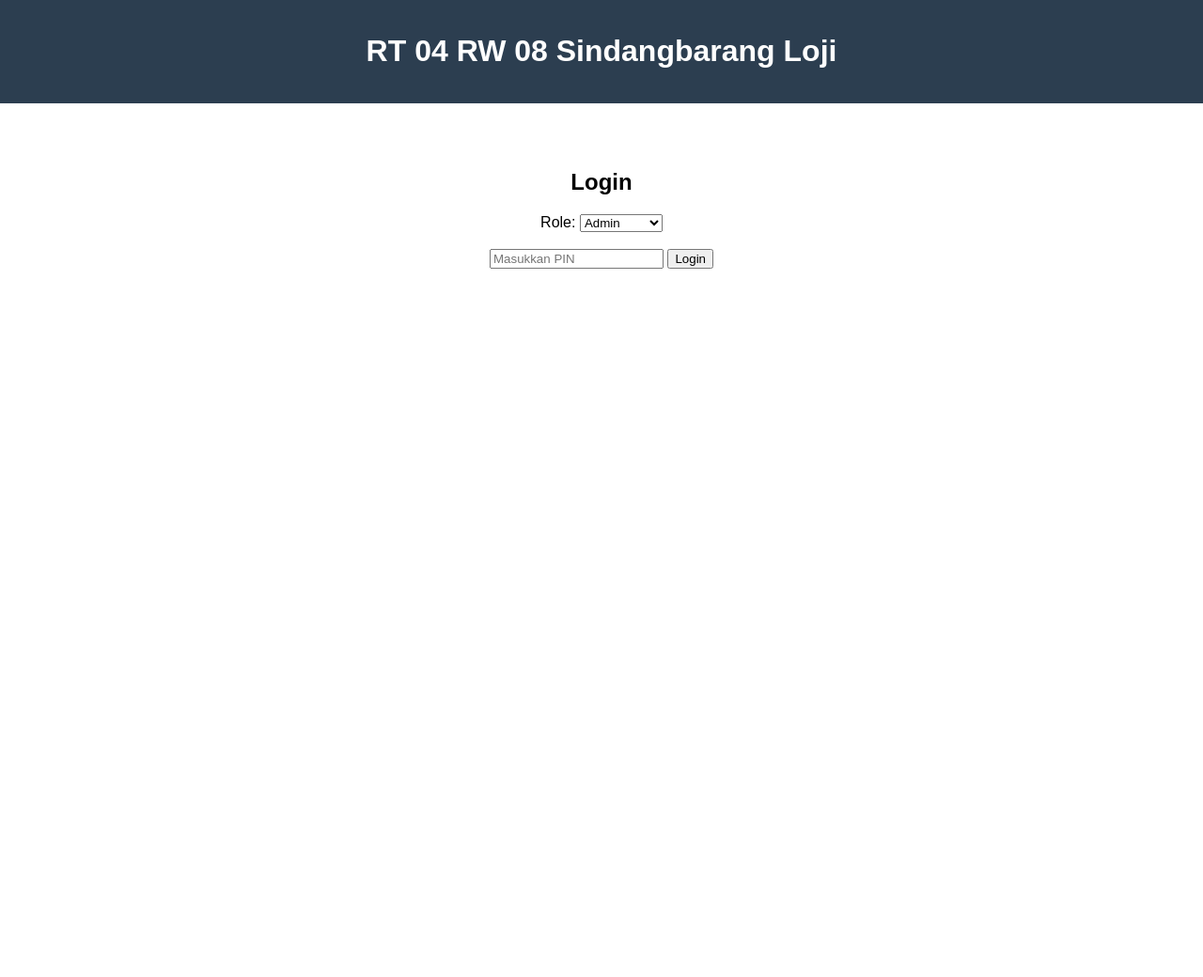
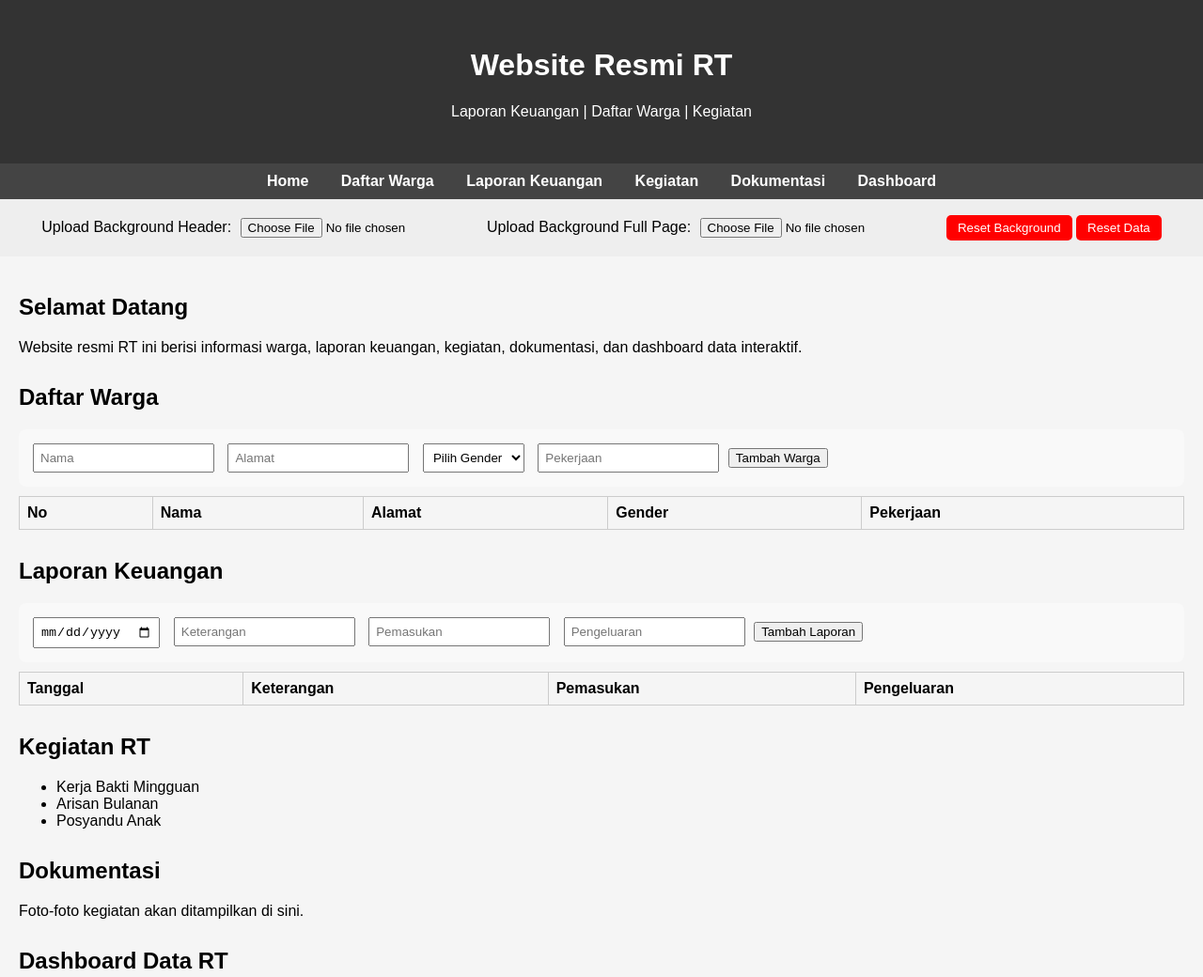
Before and after one commit to vaivai23-ui/website-rt04, a plain HTML site: page index.html in a window 1280 px wide. Shown: the top 1040 px of the page at 94% size. Before the commit the page ends 800 px from the top, so only its background shows below. Drawn offline with nearby package versions, Linux system fonts and the light colour scheme.

Commit message:
Add files via upload

```diff
--- a/index.html
+++ b/index.html
@@ -2,117 +2,316 @@
 <html lang="id">
 <head>
   <meta charset="UTF-8">
-  <title>RT 04 RW 08 Sindangbarang Loji</title>
-  <script src="https://cdnjs.cloudflare.com/ajax/libs/jspdf/2.5.1/jspdf.umd.min.js"></script>
+  <title>Website RT Interaktif</title>
+  <script src="https://cdn.jsdelivr.net/npm/chart.js"></script>
   <style>
-    body { font-family: Arial, sans-serif; margin: 0; padding: 0; }
-    header { background: #2c3e50; color: #fff; padding: 15px; text-align: center; }
-    nav { background: #34495e; display: flex; justify-content: center; }
-    nav button { background: #34495e; color: white; border: none; padding: 10px 15px; cursor: pointer; }
-    nav button:hover { background: #2c3e50; }
-    section { display: none; padding: 20px; }
-    section.active { display: block; }
-    table { border-collapse: collapse; width: 100%; margin: 10px 0; }
+    body {
+      margin: 0;
+      padding: 0;
+      background: #f5f5f5;
+      font-family: Arial, sans-serif;
+      min-height: 100vh;
+      background-size: cover;
+      background-position: center;
+      background-attachment: fixed;
+    }
+    header {
+      text-align: center;
+      padding: 30px;
+      color: white;
+      background: #333;
+      background-size: cover;
+      background-position: center;
+    }
+    nav {
+      background: #444;
+      padding: 10px;
+      text-align: center;
+    }
+    nav a {
+      color: white;
+      margin: 0 15px;
+      text-decoration: none;
+      font-weight: bold;
+    }
+    nav a:hover { text-decoration: underline; }
+    .toolbar {
+      padding: 15px;
+      text-align: center;
+      background: #eee;
+    }
+    .toolbar input { margin: 5px; }
+    .reset-btn {
+      background: red;
+      color: white;
+      border: none;
+      padding: 6px 12px;
+      cursor: pointer;
+      border-radius: 5px;
+    }
+    main { padding: 20px; }
+    section { margin-bottom: 30px; }
+    table {
+      width: 100%;
+      border-collapse: collapse;
+      margin-top: 10px;
+    }
     table, th, td { border: 1px solid #ccc; }
-    th, td { padding: 8px; text-align: left; }
-    .login-container { text-align: center; padding: 50px; }
-    .hidden { display: none; }
+    th, td {
+      padding: 8px;
+      text-align: left;
+    }
+    form {
+      margin-top: 10px;
+      background: #f9f9f9;
+      padding: 10px;
+      border-radius: 8px;
+    }
+    form input, form select {
+      margin: 5px;
+      padding: 6px;
+    }
+    canvas {
+      margin: 20px auto;
+      display: block;
+      max-width: 600px;
+      background: white;
+      padding: 10px;
+      border-radius: 8px;
+    }
   </style>
 </head>
 <body>
-  <header>
-    <h1>RT 04 RW 08 Sindangbarang Loji</h1>
+  <header id="header">
+    <h1>Website Resmi RT</h1>
+    <p>Laporan Keuangan | Daftar Warga | Kegiatan</p>
   </header>
 
-  <div id="loginSection" class="login-container">
-    <h2>Login</h2>
-    <label>Role:
-      <select id="roleSelect">
-        <option value="Admin">Admin</option>
-        <option value="Bendahara">Bendahara</option>
-      </select>
-    </label><br><br>
-    <input type="password" id="pinInput" placeholder="Masukkan PIN" />
-    <button onclick="login()">Login</button>
+  <nav>
+    <a href="#home">Home</a>
+    <a href="#warga">Daftar Warga</a>
+    <a href="#keuangan">Laporan Keuangan</a>
+    <a href="#kegiatan">Kegiatan</a>
+    <a href="#dokumentasi">Dokumentasi</a>
+    <a href="#dashboard">Dashboard</a>
+  </nav>
+
+  <div class="toolbar">
+    <label>Upload Background Header:
+      <input type="file" id="headerUpload" accept="image/*">
+    </label>
+    <label>Upload Background Full Page:
+      <input type="file" id="bgUpload" accept="image/*">
+    </label>
+    <button class="reset-btn" onclick="resetBackgrounds()">Reset Background</button>
+    <button class="reset-btn" onclick="resetData()">Reset Data</button>
   </div>
 
-  <div id="mainSection" class="hidden">
-    <nav id="menu"></nav>
-
-    <section id="dashboard" class="active">
-      <h2>Dashboard</h2>
-      <p>Saldo Kas: Rp <span id="saldoKas">0</span></p>
-    </section>
-
-    <section id="keuangan">
-      <h2>Keuangan</h2>
-      <input type="text" id="ketKeuangan" placeholder="Keterangan">
-      <input type="number" id="jumlahKeuangan" placeholder="Jumlah">
-      <select id="jenisKeuangan">
-        <option value="masuk">Pemasukan</option>
-        <option value="keluar">Pengeluaran</option>
-      </select>
-      <button onclick="tambahKeuangan()">Simpan</button>
-      <table id="tabelKeuangan"><tr><th>Tanggal</th><th>Keterangan</th><th>Jumlah</th><th>Jenis</th><th>Aksi</th></tr></table>
-      <input type="month" id="bulanKeuangan">
-      <button onclick="exportPDFKeuangan()">PDF Bulanan</button>
+  <main>
+    <section id="home">
+      <h2>Selamat Datang</h2>
+      <p>Website resmi RT ini berisi informasi warga, laporan keuangan, kegiatan, dokumentasi, dan dashboard data interaktif.</p>
     </section>
 
     <section id="warga">
       <h2>Daftar Warga</h2>
-      <input type="text" id="namaWarga" placeholder="Nama">
-      <button onclick="tambahWarga()">Tambah Warga</button>
-      <table id="tabelWarga"><tr><th>Nama</th></tr></table>
+      <form id="formWarga">
+        <input type="text" id="nama" placeholder="Nama" required>
+        <input type="text" id="alamat" placeholder="Alamat" required>
+        <select id="gender" required>
+          <option value="">Pilih Gender</option>
+          <option value="L">Laki-laki</option>
+          <option value="P">Perempuan</option>
+        </select>
+        <input type="text" id="pekerjaan" placeholder="Pekerjaan" required>
+        <button type="submit">Tambah Warga</button>
+      </form>
+      <table id="tabelWarga">
+        <tr><th>No</th><th>Nama</th><th>Alamat</th><th>Gender</th><th>Pekerjaan</th></tr>
+      </table>
     </section>
 
-    <section id="iuran">
-      <h2>Iuran Bulanan</h2>
-      <input type="month" id="bulanIuran" onchange="tampilIuran()">
-      <table id="tabelIuran"><tr><th>Nama</th><th>Status</th><th>Aksi</th></tr></table>
-      <p>Total Lunas: <span id="totalLunas">0</span> | Belum: <span id="totalBelum">0</span></p>
-      <button onclick="exportPDFIuran()">Cetak Laporan Iuran</button>
+    <section id="keuangan">
+      <h2>Laporan Keuangan</h2>
+      <form id="formKeuangan">
+        <input type="date" id="tanggal" required>
+        <input type="text" id="keterangan" placeholder="Keterangan" required>
+        <input type="number" id="pemasukan" placeholder="Pemasukan" min="0">
+        <input type="number" id="pengeluaran" placeholder="Pengeluaran" min="0">
+        <button type="submit">Tambah Laporan</button>
+      </form>
+      <table id="tabelKeuangan">
+        <tr><th>Tanggal</th><th>Keterangan</th><th>Pemasukan</th><th>Pengeluaran</th></tr>
+      </table>
     </section>
 
-    <section id="profil">
-      <h2>Profil RT</h2>
-      <label>Ubah PIN: <input type="password" id="ubahPIN"></label>
-      <button onclick="simpanPIN()">Simpan PIN</button>
-      <hr>
-      <button onclick="backupData()">Backup Data</button>
-      <input type="file" id="restoreFile" onchange="restoreData(event)">
+    <section id="kegiatan">
+      <h2>Kegiatan RT</h2>
+      <ul>
+        <li>Kerja Bakti Mingguan</li>
+        <li>Arisan Bulanan</li>
+        <li>Posyandu Anak</li>
+      </ul>
     </section>
-  </div>
+
+    <section id="dokumentasi">
+      <h2>Dokumentasi</h2>
+      <p>Foto-foto kegiatan akan ditampilkan di sini.</p>
+    </section>
+
+    <section id="dashboard">
+      <h2>Dashboard Data RT</h2>
+      <canvas id="chartGender"></canvas>
+      <canvas id="chartPekerjaan"></canvas>
+      <canvas id="chartKeuangan"></canvas>
+    </section>
+  </main>
 
   <script>
-    let data = JSON.parse(localStorage.getItem('dataRT')) || {saldo:0,keuangan:[],warga:[],pin:'1234',iuran:{}};
-    let currentRole = '';
+    // ======= DATA STORAGE =======
+    let warga = JSON.parse(localStorage.getItem("warga")) || [];
+    let keuangan = JSON.parse(localStorage.getItem("keuangan")) || [];
 
-    function saveData(){ localStorage.setItem('dataRT', JSON.stringify(data)); tampilKeuangan(); tampilWarga(); updateSaldo(); tampilIuran(); }
-    function login(){ let pin=document.getElementById('pinInput').value; let role=document.getElementById('roleSelect').value; if(pin===data.pin){currentRole=role; document.getElementById('loginSection').classList.add('hidden'); document.getElementById('mainSection').classList.remove('hidden'); buildMenu(); saveData();} else alert('PIN salah'); }
+    // ======= TAMBAH WARGA =======
+    document.getElementById("formWarga").addEventListener("submit", function(e) {
+      e.preventDefault();
+      const nama = document.getElementById("nama").value;
+      const alamat = document.getElementById("alamat").value;
+      const gender = document.getElementById("gender").value;
+      const pekerjaan = document.getElementById("pekerjaan").value;
+      warga.push({ nama, alamat, gender, pekerjaan });
+      localStorage.setItem("warga", JSON.stringify(warga));
+      tampilkanWarga();
+      updateCharts();
+      e.target.reset();
+    });
 
-    function buildMenu(){ let menu=document.getElementById('menu'); menu.innerHTML=''; let items=[{id:'dashboard',label:'Dashboard'},{id:'keuangan',label:'Keuangan'},{id:'warga',label:'Warga'},{id:'iuran',label:'Iuran Bulanan'},{id:'profil',label:'Profil'}]; if(currentRole==='Bendahara'){items=items.filter(i=>i.id==='dashboard'||i.id==='keuangan'||i.id==='iuran');} items.forEach(i=>{let btn=document.createElement('button'); btn.textContent=i.label; btn.onclick=()=>showSection(i.id); menu.appendChild(btn);}); }
-    function showSection(id){ document.querySelectorAll('section').forEach(s=>s.classList.remove('active')); document.getElementById(id).classList.add('active'); }
+    function tampilkanWarga() {
+      const tabel = document.getElementById("tabelWarga");
+      tabel.innerHTML = "<tr><th>No</th><th>Nama</th><th>Alamat</th><th>Gender</th><th>Pekerjaan</th></tr>";
+      warga.forEach((w, i) => {
+        tabel.innerHTML += `<tr>
+          <td>${i+1}</td>
+          <td>${w.nama}</td>
+          <td>${w.alamat}</td>
+          <td>${w.gender}</td>
+          <td>${w.pekerjaan}</td>
+        </tr>`;
+      });
+    }
 
-    function updateSaldo(){document.getElementById('saldoKas').textContent=data.saldo;}
-    function tambahKeuangan(){let ket=document.getElementById('ketKeuangan').value; let jml=parseInt(document.getElementById('jumlahKeuangan').value); let jenis=document.getElementById('jenisKeuangan').value; if(!jml)return; data.keuangan.push({tgl:new Date().toLocaleDateString(),ket:ket,jml:jml,jenis:jenis}); if(jenis==='masuk') data.saldo+=jml; else data.saldo-=jml; saveData(); alert('Transaksi tersimpan');}
-    function tampilKeuangan(){let t=document.getElementById('tabelKeuangan'); t.innerHTML='<tr><th>Tanggal</th><th>Keterangan</th><th>Jumlah</th><th>Jenis</th><th>Aksi</th></tr>'; data.keuangan.forEach((k,i)=>{let row=t.insertRow(); row.insertCell(0).textContent=k.tgl; row.insertCell(1).textContent=k.ket; row.insertCell(2).textContent=k.jml; row.insertCell(3).textContent=k.jenis; let c=row.insertCell(4); let btn=document.createElement('button'); btn.textContent='Cetak Kwitansi'; btn.onclick=()=>cetakKwitansi(k); c.appendChild(btn); });}
-    function cetakKwitansi(k){let w=window.open('', '', 'width=600,height=400'); w.document.write('<h2>Kwitansi</h2><p>Tanggal: '+k.tgl+'</p><p>Keterangan: '+k.ket+'</p><p>Jumlah: Rp'+k.jml+'</p><p>Jenis: '+k.jenis+'</p><p><b>Stempel: RT 01 - Sah</b></p>'); w.print();}
+    // ======= TAMBAH KEUANGAN =======
+    document.getElementById("formKeuangan").addEventListener("submit", function(e) {
+      e.preventDefault();
+      const tanggal = document.getElementById("tanggal").value;
+      const keterangan = document.getElementById("keterangan").value;
+      const pemasukan = parseInt(document.getElementById("pemasukan").value) || 0;
+      const pengeluaran = parseInt(document.getElementById("pengeluaran").value) || 0;
+      keuangan.push({ tanggal, keterangan, pemasukan, pengeluaran });
+      localStorage.setItem("keuangan", JSON.stringify(keuangan));
+      tampilkanKeuangan();
+      updateCharts();
+      e.target.reset();
+    });
 
-    function exportPDFKeuangan(){let {jsPDF}=window.jspdf; let doc=new jsPDF(); let bulan=document.getElementById('bulanKeuangan').value; doc.text('Laporan Keuangan Bulan '+bulan,10,10); let y=20; data.keuangan.filter(k=>k.tgl.includes(bulan.split('-')[1])).forEach(k=>{doc.text(`${k.tgl} - ${k.ket} - Rp${k.jml} - ${k.jenis}`,10,y); y+=10;}); doc.text('Stempel: RT 01 - Sah',10,y+10); doc.save('laporan-keuangan.pdf');}
+    function tampilkanKeuangan() {
+      const tabel = document.getElementById("tabelKeuangan");
+      tabel.innerHTML = "<tr><th>Tanggal</th><th>Keterangan</th><th>Pemasukan</th><th>Pengeluaran</th></tr>";
+      keuangan.forEach(k => {
+        tabel.innerHTML += `<tr>
+          <td>${k.tanggal}</td>
+          <td>${k.keterangan}</td>
+          <td>Rp ${k.pemasukan}</td>
+          <td>Rp ${k.pengeluaran}</td>
+        </tr>`;
+      });
+    }
 
-    function tambahWarga(){let nama=document.getElementById('namaWarga').value; if(!nama)return; data.warga.push(nama); saveData();}
-    function tampilWarga(){let t=document.getElementById('tabelWarga'); t.innerHTML='<tr><th>Nama</th></tr>'; data.warga.forEach(w=>{let row=t.insertRow(); row.insertCell(0).textContent=w;});}
+    // ======= CHARTS =======
+    let chartGender, chartPekerjaan, chartKeuangan;
 
-    function tampilIuran(){let bulan=document.getElementById('bulanIuran').value; if(!bulan) return; if(!data.iuran[bulan]) data.iuran[bulan]={}; data.warga.forEach(w=>{ if(!data.iuran[bulan][w]) data.iuran[bulan][w]='Belum'; }); let t=document.getElementById('tabelIuran'); t.innerHTML='<tr><th>Nama</th><th>Status</th><th>Aksi</th></tr>'; let lunas=0; let belum=0; Object.keys(data.iuran[bulan]).forEach(w=>{let row=t.insertRow(); row.insertCell(0).textContent=w; row.insertCell(1).textContent=data.iuran[bulan][w]; let c=row.insertCell(2); let btn=document.createElement('button'); btn.textContent='Lunas'; btn.onclick=()=>{data.iuran[bulan][w]='Lunas'; data.keuangan.push({tgl:new Date().toLocaleDateString(),ket:'Iuran '+w,jml:50000,jenis:'masuk'}); data.saldo+=50000; saveData(); tampilIuran();}; c.appendChild(btn); if(data.iuran[bulan][w]==='Lunas') lunas++; else belum++; }); document.getElementById('totalLunas').textContent=lunas; document.getElementById('totalBelum').textContent=belum; saveData();}
+    function updateCharts() {
+      // Data Gender
+      const jmlL = warga.filter(w => w.gender === "L").length;
+      const jmlP = warga.filter(w => w.gender === "P").length;
 
-    function exportPDFIuran(){let {jsPDF}=window.jspdf; let doc=new jsPDF(); let bulan=document.getElementById('bulanIuran').value; doc.text('Laporan Iuran Bulan '+bulan,10,10); let y=20; Object.entries(data.iuran[bulan]||{}).forEach(([w,s])=>{doc.text(`${w}: ${s}`,10,y); y+=10;}); doc.text('Stempel: RT 01 - Sah',10,y+10); doc.save('laporan-iuran.pdf');}
+      if (chartGender) chartGender.destroy();
+      chartGender = new Chart(document.getElementById("chartGender"), {
+        type: "pie",
+        data: {
+          labels: ["Laki-laki", "Perempuan"],
+          datasets: [{ data: [jmlL, jmlP], backgroundColor: ["#36A2EB", "#FF6384"] }]
+        }
+      });
 
-    function simpanPIN(){let pin=document.getElementById('ubahPIN').value; if(pin){data.pin=pin; saveData(); alert('PIN diubah');}}
+      // Data Pekerjaan
+      const pekerjaanCount = {};
+      warga.forEach(w => pekerjaanCount[w.pekerjaan] = (pekerjaanCount[w.pekerjaan] || 0) + 1);
+      if (chartPekerjaan) chartPekerjaan.destroy();
+      chartPekerjaan = new Chart(document.getElementById("chartPekerjaan"), {
+        type: "bar",
+        data: {
+          labels: Object.keys(pekerjaanCount),
+          datasets: [{ label: "Jumlah", data: Object.values(pekerjaanCount), backgroundColor: "#4CAF50" }]
+        }
+      });
 
-    function backupData(){let blob=new Blob([JSON.stringify(data)],{type:'application/json'}); let a=document.createElement('a'); a.href=URL.createObjectURL(blob); a.download='backup-rt.json'; a.click();}
-    function restoreData(e){let file=e.target.files[0]; let reader=new FileReader(); reader.onload=function(){data=JSON.parse(reader.result); saveData();}; reader.readAsText(file);}
+      // Data Keuangan
+      const totalPemasukan = keuangan.reduce((sum, k) => sum + k.pemasukan, 0);
+      const totalPengeluaran = keuangan.reduce((sum, k) => sum + k.pengeluaran, 0);
+      if (chartKeuangan) chartKeuangan.destroy();
+      chartKeuangan = new Chart(document.getElementById("chartKeuangan"), {
+        type: "bar",
+        data: {
+          labels: ["Pemasukan", "Pengeluaran"],
+          datasets: [{ label: "Keuangan", data: [totalPemasukan, totalPengeluaran], backgroundColor: ["#2196F3", "#f44336"] }]
+        }
+      });
+    }
 
-    saveData();
+    // ======= BACKGROUND =======
+    const header = document.getElementById("header");
+    document.getElementById("headerUpload").addEventListener("change", function(e) {
+      const reader = new FileReader();
+      reader.onload = ev => { header.style.backgroundImage = `url('${ev.target.result}')`; localStorage.setItem("bgHeader", ev.target.result); };
+      reader.readAsDataURL(e.target.files[0]);
+    });
+    document.getElementById("bgUpload").addEventListener("change", function(e) {
+      const reader = new FileReader();
+      reader.onload = ev => { document.body.style.backgroundImage = `url('${ev.target.result}')`; localStorage.setItem("bgPage", ev.target.result); };
+      reader.readAsDataURL(e.target.files[0]);
+    });
+
+    // ======= RESET =======
+    function resetBackgrounds() {
+      localStorage.removeItem("bgHeader");
+      localStorage.removeItem("bgPage");
+      header.style.backgroundImage = "none";
+      document.body.style.backgroundImage = "none";
+      alert("Background berhasil direset!");
+    }
+
+    function resetData() {
+      localStorage.removeItem("warga");
+      localStorage.removeItem("keuangan");
+      warga = [];
+      keuangan = [];
+      tampilkanWarga();
+      tampilkanKeuangan();
+      updateCharts();
+      alert("Data berhasil direset!");
+    }
+
+    // ======= INIT =======
+    window.onload = function() {
+      tampilkanWarga();
+      tampilkanKeuangan();
+      updateCharts();
+      const savedHeader = localStorage.getItem("bgHeader");
+      const savedPage = localStorage.getItem("bgPage");
+      if (savedHeader) header.style.backgroundImage = `url('${savedHeader}')`;
+      if (savedPage) document.body.style.backgroundImage = `url('${savedPage}')`;
+    };
   </script>
 </body>
 </html>
```
